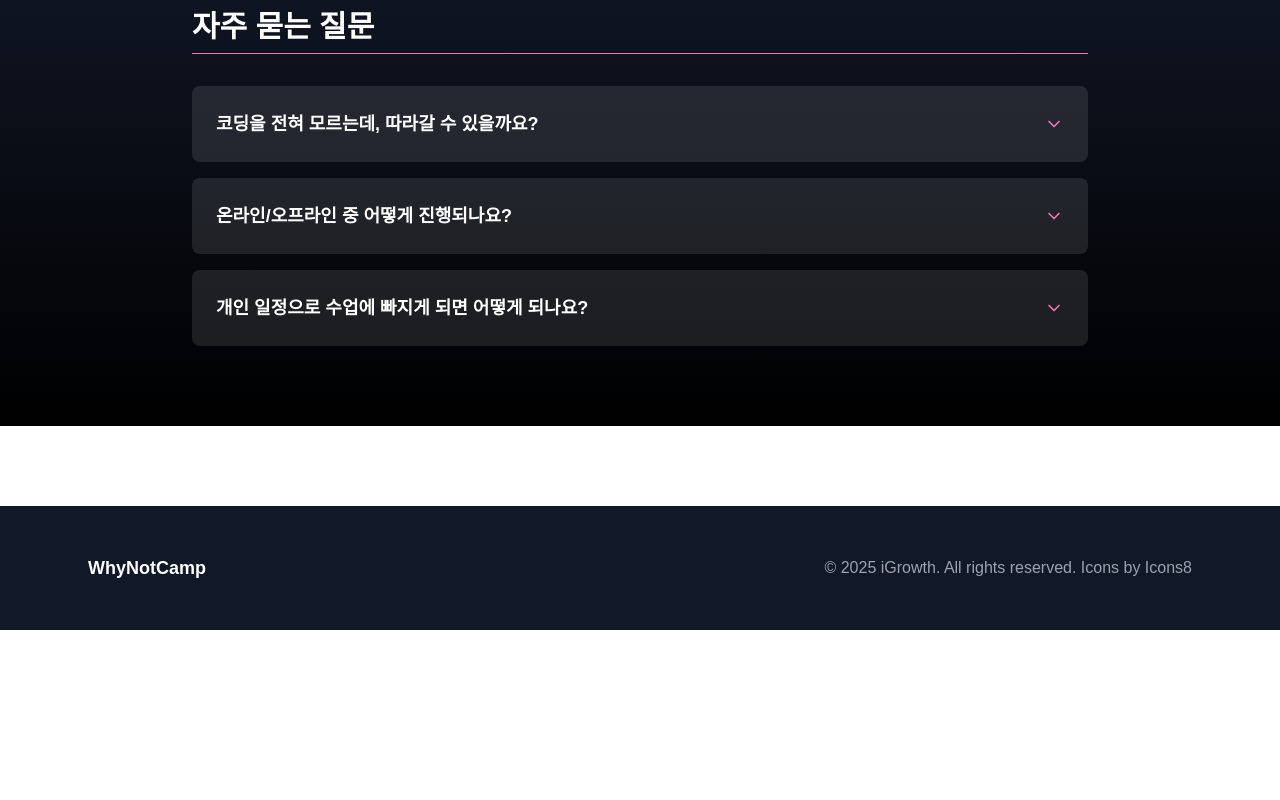
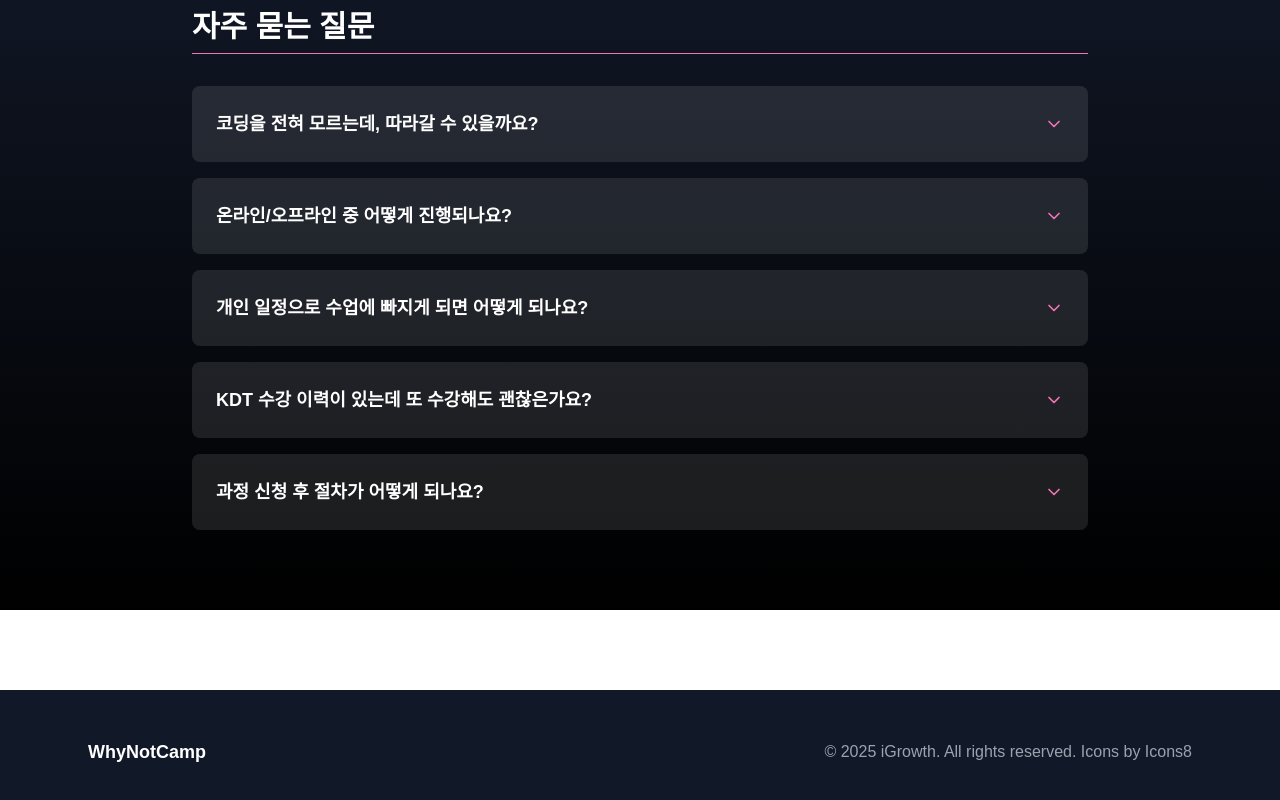
Before and after one commit to diginori-addmore/iGrowth_LG_homepage, a Next.js app in the folder igrowth_9/: page / in a window 1280 px wide. Shown: the part 7475-8275 px from the top of the page. Before the commit the page ends 8105 px from the top, so only its background shows below. Built offline with nearby package versions, Linux system fonts and the light colour scheme.

Commit message:
faq 추가 수정

```diff
--- a/igrowth_9/src/app/components/FAQ.tsx
+++ b/igrowth_9/src/app/components/FAQ.tsx
@@ -17,6 +17,14 @@ export default function FAQ() {
         {
             question: "개인 일정으로 수업에 빠지게 되면 어떻게 되나요?",
             answer: "병원 진료, 면접, 예비군 등 개인 일정으로 수업에 빠지게 된다면 증빙 서류 제출 시 출결 정정이 가능하도록 하고 있습니다! 더불어 빠진 부분에 대해 개인 교습을 진행하고 수업 진도를 따라갈 수 있도록 도와드립니다."
+        },
+        {
+            question: "KDT 수강 이력이 있는데 또 수강해도 괜찮은가요?",
+            answer: "이전 KDT 과정 수강 이력이 있다면 신청이 가능합니다만, 자비 부담금이 발생됩니다. 해당 자비 부담금은 고용센터를 통해 확인하시면 됩니다."
+        },
+        {
+            question: "과정 신청 후 절차가 어떻게 되나요?",
+            answer: "신청 페이지에서 과정 신청이 완료가 되면 매니저가 순차적으로 개별 연락을 드리고 있습니다! 2~3 영업 일 이내에 매니저가 연락을 드리나 과정에 따라 기간이 소요 될 수 있으니 참고 바랍니다."
         }
 
     ];
```
